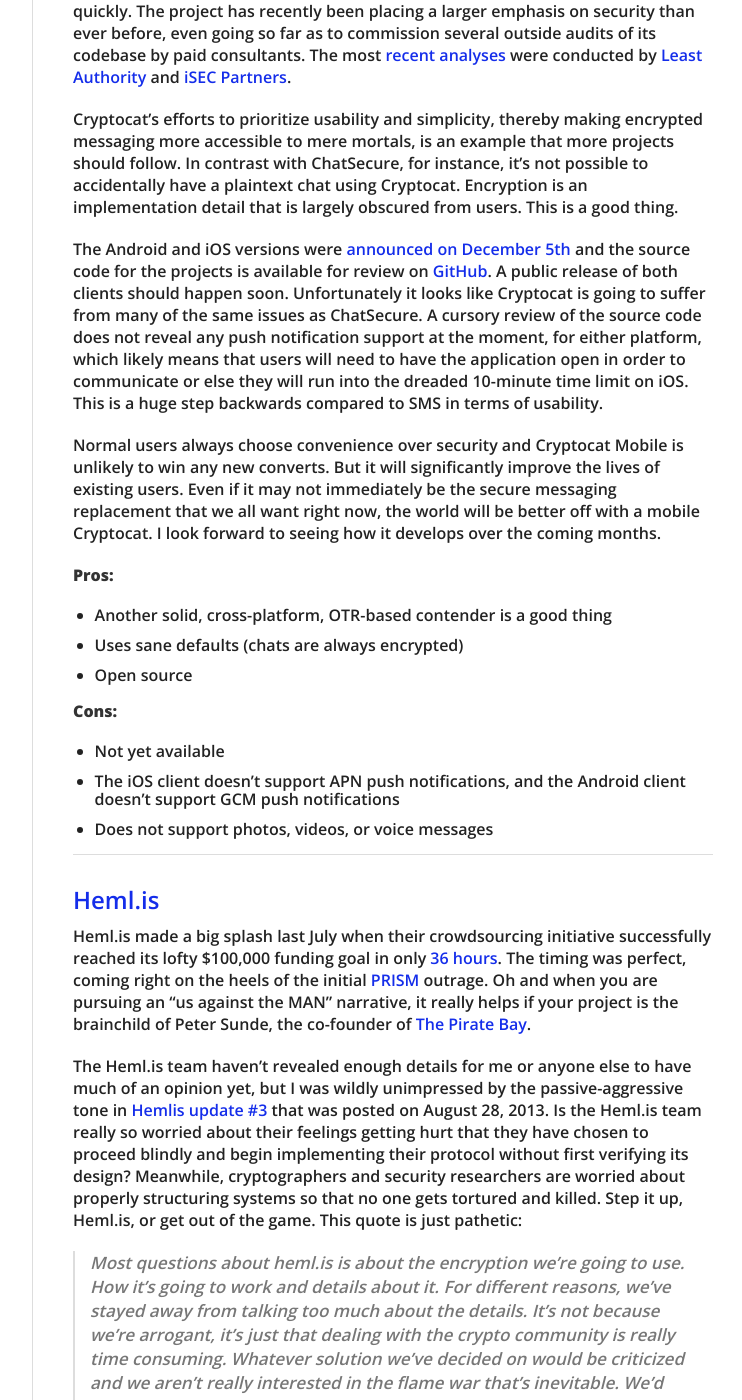
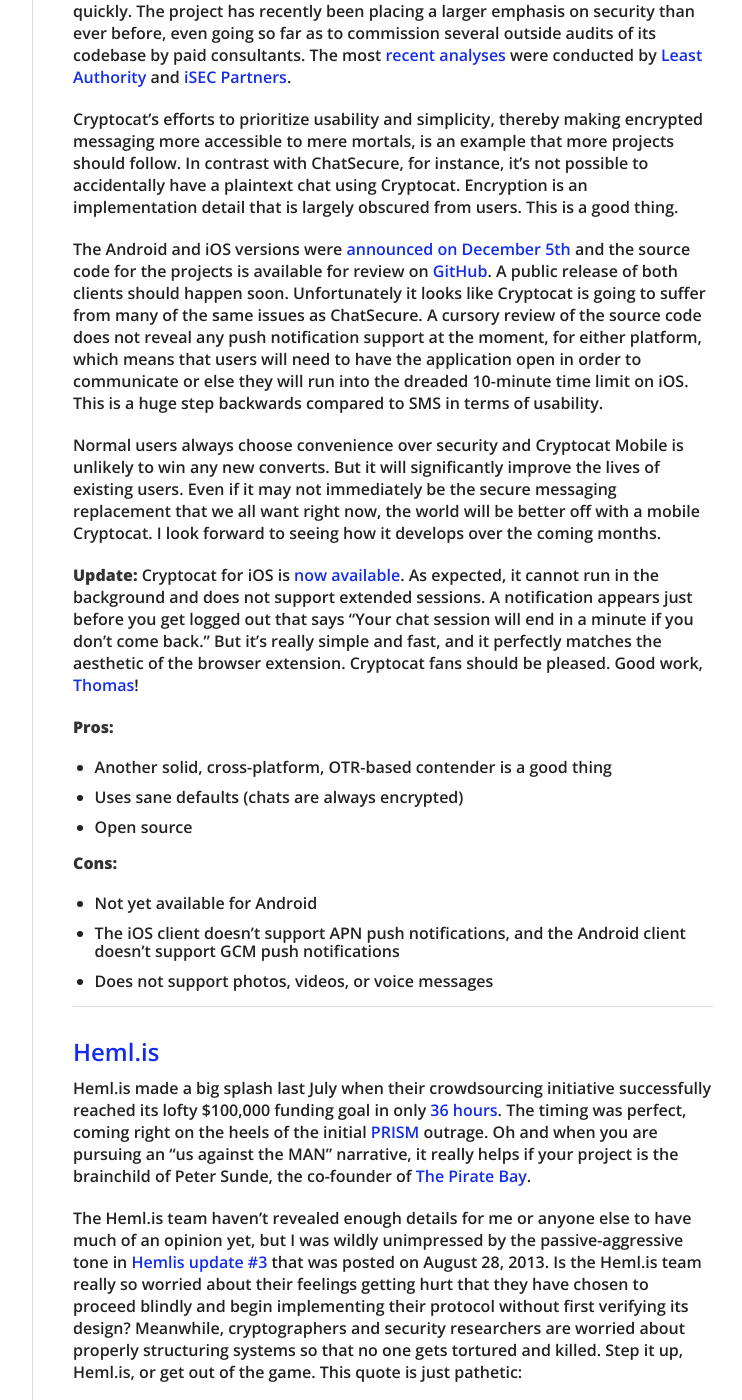
Before and after one commit to jlund/missingm, a Jekyll site: the page built from _posts/2014-02-11-fighting-dishfire-the-state-of-mobile-cross-platform-encrypted-messaging.md, in a window 1280 px wide and 1400 px high, scrolled down 3620 px. Shown: the whole window, without its empty margins (378-1120 px from the left). Built offline with Jekyll 4.4.1, drawn with Linux system fonts in a browser that asks for light colours; nearby versions of some CDN libraries; comment, search, counter and statistics services are not loaded.

Commit message:
Updated DISHFIRE for the release of Cryptocat for iPhone

```diff
--- a/_posts/2014-02-11-fighting-dishfire-the-state-of-mobile-cross-platform-encrypted-messaging.md
+++ b/_posts/2014-02-11-fighting-dishfire-the-state-of-mobile-cross-platform-encrypted-messaging.md
@@ -75,9 +75,11 @@
 
 Cryptocat's efforts to prioritize usability and simplicity, thereby making encrypted messaging more accessible to mere mortals, is an example that more projects should follow. In contrast with ChatSecure, for instance, it's not possible to accidentally have a plaintext chat using Cryptocat. Encryption is an implementation detail that is largely obscured from users. This is a good thing.
 
-The Android and iOS versions were [announced on December 5th][27] and the source code for the projects is available for review on [GitHub][28]. A public release of both clients should happen soon. Unfortunately it looks like Cryptocat is going to suffer from many of the same issues as ChatSecure. A cursory review of the source code does not reveal any push notification support at the moment, for either platform, which likely means that users will need to have the application open in order to communicate or else they will run into the dreaded 10-minute time limit on iOS. This is a huge step backwards compared to SMS in terms of usability.
+The Android and iOS versions were [announced on December 5th][27] and the source code for the projects is available for review on [GitHub][28]. A public release of both clients should happen soon. Unfortunately it looks like Cryptocat is going to suffer from many of the same issues as ChatSecure. A cursory review of the source code does not reveal any push notification support at the moment, for either platform, which means that users will need to have the application open in order to communicate or else they will run into the dreaded 10-minute time limit on iOS. This is a huge step backwards compared to SMS in terms of usability.
 
 Normal users always choose convenience over security and Cryptocat Mobile is unlikely to win any new converts. But it will significantly improve the lives of existing users. Even if it may not immediately be the secure messaging replacement that we all want right now, the world will be better off with a mobile Cryptocat. I look forward to seeing how it develops over the coming months.
+
+**Update:** Cryptocat for iOS is [now available][95]. As expected, it cannot run in the background and does not support extended sessions. A notification appears just before you get logged out that says "Your chat session will end in a minute if you don't come back." But it's really simple and fast, and it perfectly matches the aesthetic of the browser extension. Cryptocat fans should be pleased. Good work, [Thomas][96]!
 
 **Pros:**
 
@@ -87,7 +89,7 @@
 
 **Cons:**
 
-*   Not yet available
+*   Not yet available for Android
 *   The iOS client doesn't support APN push notifications, and the Android client doesn't support GCM push notifications
 *   Does not support photos, videos, or voice messages
 
```
Also changed, not shown: other parts of _posts/2014-02-11-fighting-dishfire-the-state-of-mobile-cross-platform-encrypted-messaging.md (+2 -0 lines).
